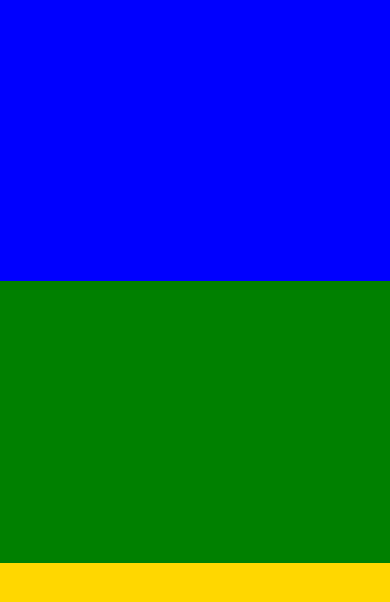
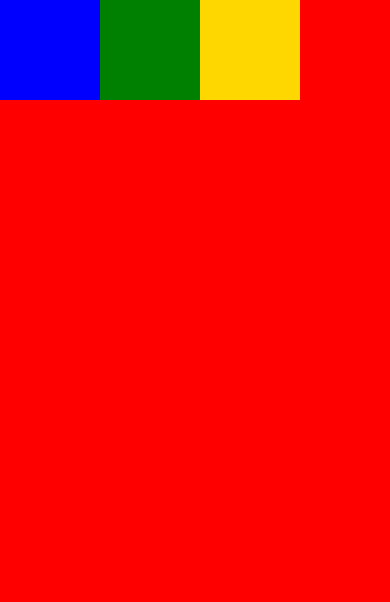
Before and after one commit to kavinda-ravishan/React_Native_Tutorial, a React Native app: screen / in a window 390 px wide. Shown: the top 602 px of the page. Built offline with nearby package versions, Linux system fonts and the light colour scheme.

Commit message:
flex part 2

```diff
--- a/App.js
+++ b/App.js
@@ -3,30 +3,37 @@ import { View } from "react-native";
 
 //flex:1 take all space
 //flex:0.5 take half of space
+//flex default direction is column (can change by flexDirection: "row")
+//flexDirection: "row-reverse" items right to left
+//flexDirection: "column-reverse" items bottom to top
 export default function App() {
   return (
     <View
       style={{
-        backgroundColor: "green",
+        backgroundColor: "red",
         flex: 1,
+        flexDirection: "row",
       }}
     >
       <View
         style={{
           backgroundColor: "blue",
-          flex: 1,
+          width: 100,
+          height: 100,
         }}
       />
       <View
         style={{
           backgroundColor: "green",
-          flex: 1,
+          width: 100,
+          height: 100,
         }}
       />
       <View
         style={{
           backgroundColor: "gold",
-          flex: 1,
+          width: 100,
+          height: 100,
         }}
       />
     </View>
```
